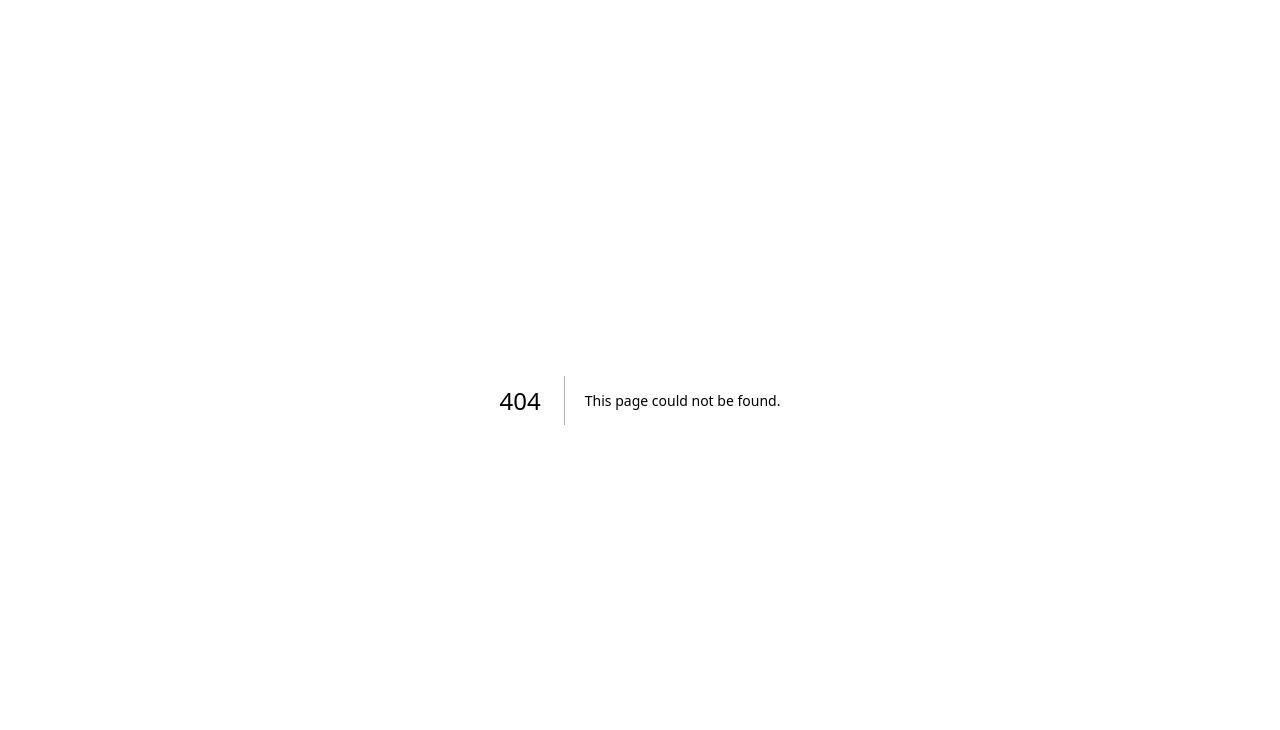
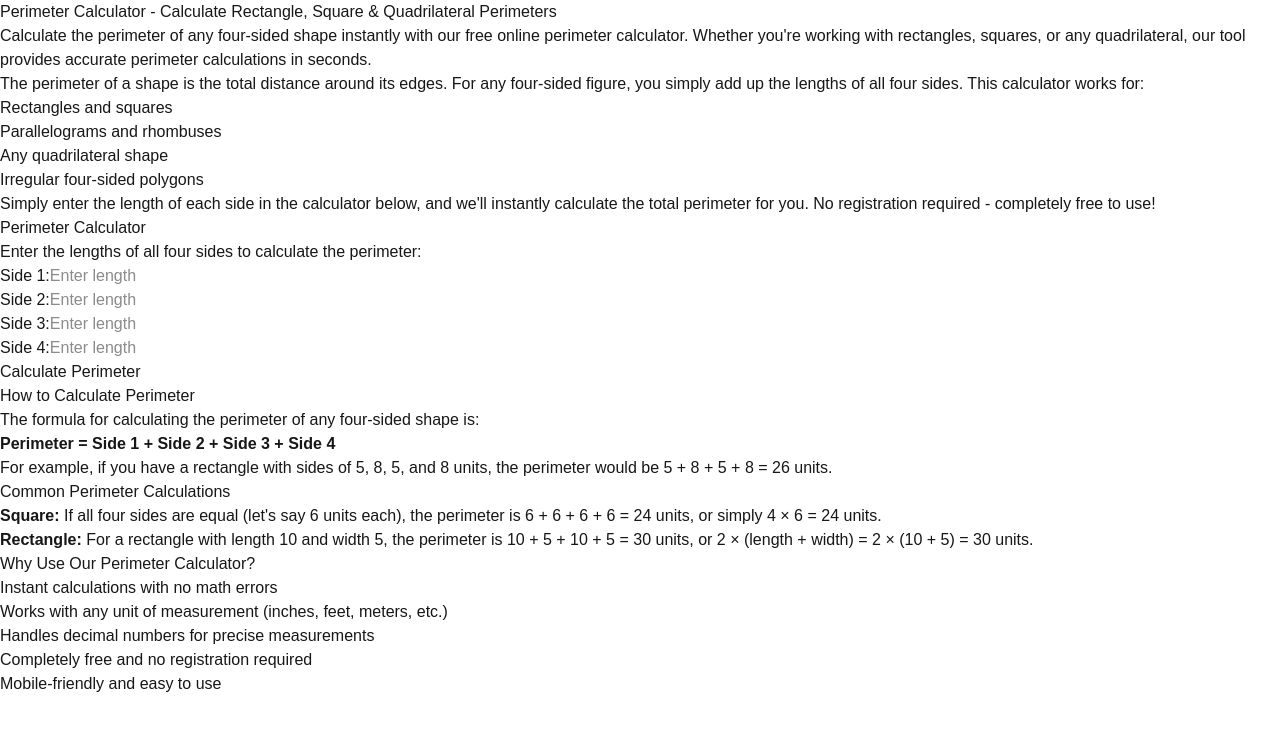
Before and after one commit to heyumarkhan/getcalculation.com, a Next.js app: page /perimeter in a window 1280 px wide. Before the commit this address had no page. Shown: the top 730 px of the page. Built offline with nearby package versions, Linux system fonts and the light colour scheme.

Commit message:
feat: Build end-to-end flow for Perimeter Calculator

```diff
--- /dev/null
+++ b/app/(calculators)/perimeter/page.tsx
@@ -0,0 +1,71 @@
+import PerimeterCalculator from '../../_components/calculators/PerimeterCalculator';
+
+export default function PerimeterPage() {
+  return (
+    <main>
+      <h1>Perimeter Calculator - Calculate Rectangle, Square & Quadrilateral Perimeters</h1>
+
+      <p>
+        Calculate the perimeter of any four-sided shape instantly with our free online perimeter calculator.
+        Whether you're working with rectangles, squares, or any quadrilateral, our tool provides accurate
+        perimeter calculations in seconds.
+      </p>
+
+      <p>
+        The perimeter of a shape is the total distance around its edges. For any four-sided figure,
+        you simply add up the lengths of all four sides. This calculator works for:
+      </p>
+
+      <ul>
+        <li>Rectangles and squares</li>
+        <li>Parallelograms and rhombuses</li>
+        <li>Any quadrilateral shape</li>
+        <li>Irregular four-sided polygons</li>
+      </ul>
+
+      <p>
+        Simply enter the length of each side in the calculator below, and we'll instantly calculate
+        the total perimeter for you. No registration required - completely free to use!
+      </p>
+
+      <PerimeterCalculator />
+
+      <section>
+        <h2>How to Calculate Perimeter</h2>
+        <p>
+          The formula for calculating the perimeter of any four-sided shape is:
+        </p>
+        <p>
+          <strong>Perimeter = Side 1 + Side 2 + Side 3 + Side 4</strong>
+        </p>
+        <p>
+          For example, if you have a rectangle with sides of 5, 8, 5, and 8 units,
+          the perimeter would be 5 + 8 + 5 + 8 = 26 units.
+        </p>
+      </section>
+
+      <section>
+        <h2>Common Perimeter Calculations</h2>
+        <p>
+          <strong>Square:</strong> If all four sides are equal (let's say 6 units each),
+          the perimeter is 6 + 6 + 6 + 6 = 24 units, or simply 4 × 6 = 24 units.
+        </p>
+        <p>
+          <strong>Rectangle:</strong> For a rectangle with length 10 and width 5,
+          the perimeter is 10 + 5 + 10 + 5 = 30 units, or 2 × (length + width) = 2 × (10 + 5) = 30 units.
+        </p>
+      </section>
+
+      <section>
+        <h2>Why Use Our Perimeter Calculator?</h2>
+        <ul>
+          <li>Instant calculations with no math errors</li>
+          <li>Works with any unit of measurement (inches, feet, meters, etc.)</li>
+          <li>Handles decimal numbers for precise measurements</li>
+          <li>Completely free and no registration required</li>
+          <li>Mobile-friendly and easy to use</li>
+        </ul>
+      </section>
+    </main>
+  );
+}
--- /dev/null
+++ b/app/(embeds)/embed/perimeter/page.tsx
@@ -0,0 +1,5 @@
+import PerimeterCalculator from '@/app/_components/calculators/PerimeterCalculator';
+
+export default function PerimeterEmbedPage() {
+  return <PerimeterCalculator />;
+}
--- /dev/null
+++ b/app/(embeds)/layout.tsx
@@ -0,0 +1,3 @@
+export default function EmbedLayout({ children }: { children: React.ReactNode }) {
+  return <>{children}</>;
+}
--- /dev/null
+++ b/app/_components/calculators/PerimeterCalculator.tsx
@@ -0,0 +1,108 @@
+'use client';
+
+import { useState } from 'react';
+
+export default function PerimeterCalculator() {
+  const [side1, setSide1] = useState<string>('');
+  const [side2, setSide2] = useState<string>('');
+  const [side3, setSide3] = useState<string>('');
+  const [side4, setSide4] = useState<string>('');
+  const [result, setResult] = useState<number | null>(null);
+
+  const calculatePerimeter = () => {
+    const s1 = parseFloat(side1) || 0;
+    const s2 = parseFloat(side2) || 0;
+    const s3 = parseFloat(side3) || 0;
+    const s4 = parseFloat(side4) || 0;
+
+    // Calculate perimeter (sum of all sides)
+    const perimeter = s1 + s2 + s3 + s4;
+    setResult(perimeter);
+  };
+
+  const handleInputChange = (side: string, value: string) => {
+    switch (side) {
+      case 'side1':
+        setSide1(value);
+        break;
+      case 'side2':
+        setSide2(value);
+        break;
+      case 'side3':
+        setSide3(value);
+        break;
+      case 'side4':
+        setSide4(value);
+        break;
+      default:
+        break;
+    }
+  };
+
+  return (
+    <div>
+      <h2>Perimeter Calculator</h2>
+      <p>Enter the lengths of all four sides to calculate the perimeter:</p>
+
+      <div>
+        <label htmlFor="side1">Side 1:</label>
+        <input
+          id="side1"
+          type="number"
+          value={side1}
+          onChange={(e) => handleInputChange('side1', e.target.value)}
+          placeholder="Enter length"
+          min="0"
+          step="0.01"
+        />
+      </div>
+
+      <div>
+        <label htmlFor="side2">Side 2:</label>
+        <input
+          id="side2"
+          type="number"
+          value={side2}
+          onChange={(e) => handleInputChange('side2', e.target.value)}
+          placeholder="Enter length"
+          min="0"
+          step="0.01"
+        />
+      </div>
+
+      <div>
+        <label htmlFor="side3">Side 3:</label>
+        <input
+          id="side3"
+          type="number"
+          value={side3}
+          onChange={(e) => handleInputChange('side3', e.target.value)}
+          placeholder="Enter length"
+          min="0"
+          step="0.01"
+        />
+      </div>
+
+      <div>
+        <label htmlFor="side4">Side 4:</label>
+        <input
+          id="side4"
+          type="number"
+          value={side4}
+          onChange={(e) => handleInputChange('side4', e.target.value)}
+          placeholder="Enter length"
+          min="0"
+          step="0.01"
+        />
+      </div>
+
+      <button onClick={calculatePerimeter}>
+        Calculate Perimeter
+      </button>
+
+      {result !== null && (
+        <h2>Result: {result} units</h2>
+      )}
+    </div>
+  );
+}
```
